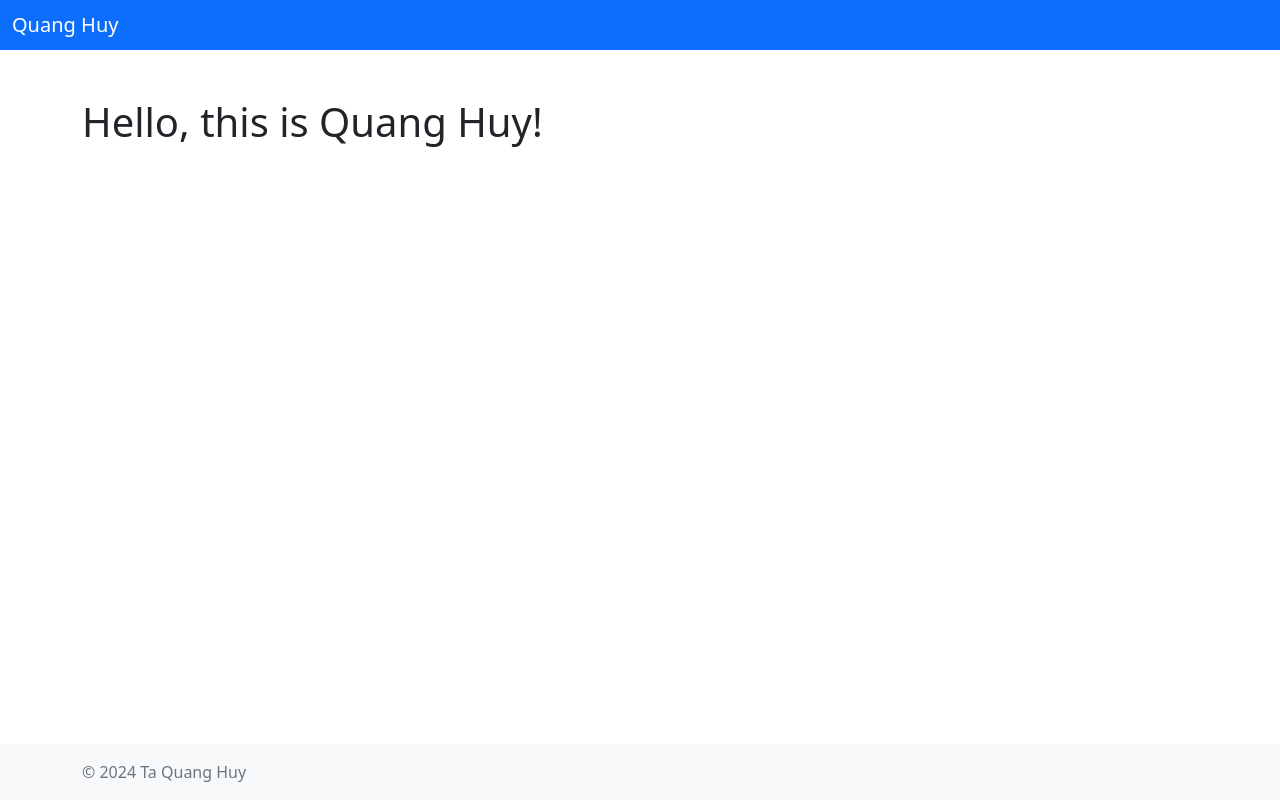
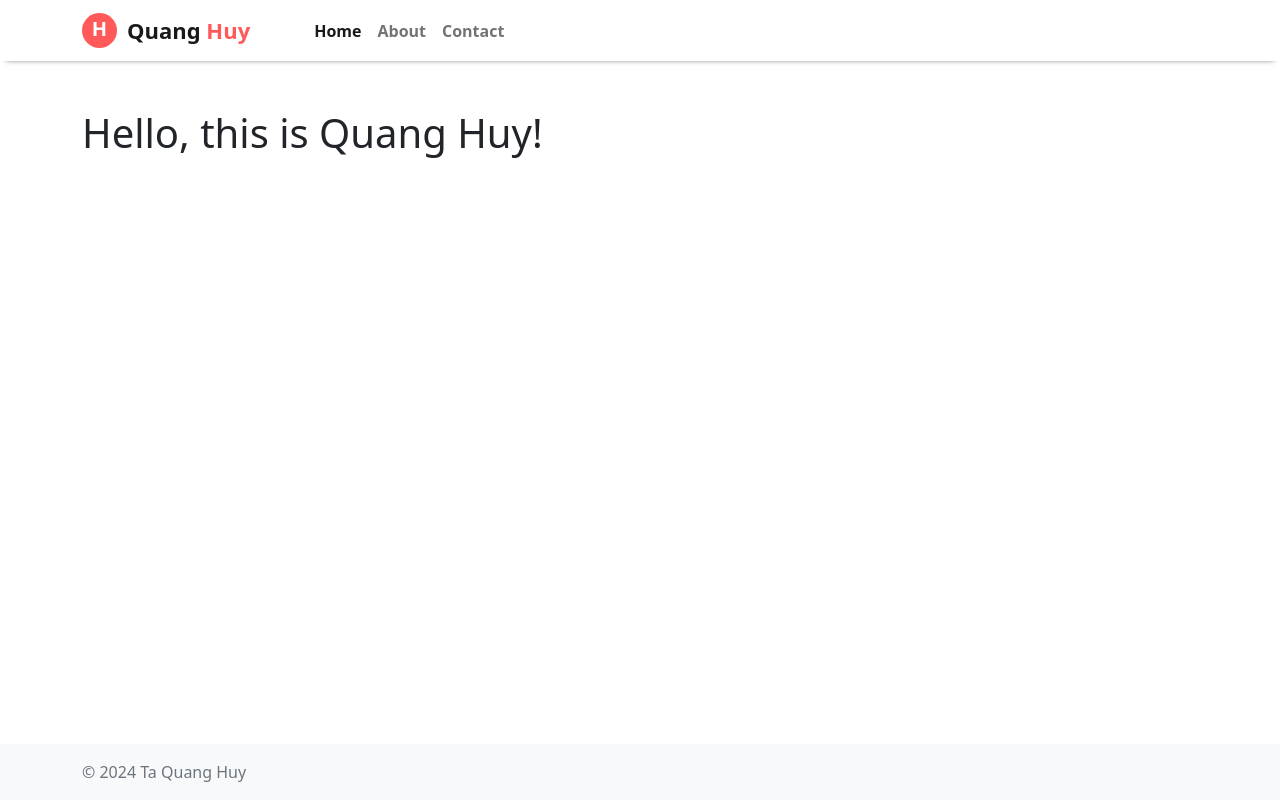
Before and after one commit to qhuy1901/qhuy1901-info, a plain HTML site: page index.html in a window 1280 px wide. Drawn offline with Linux system fonts and the light colour scheme.

Commit message:
Add navbar content

```diff
--- a/index.html
+++ b/index.html
@@ -4,15 +4,35 @@
     <meta charset="UTF-8">
     <meta name="viewport" content="width=device-width, initial-scale=1.0">
     <title>Quang Huy</title>
+    <link rel="stylesheet" href="static/css/main.css">
     <link rel="stylesheet" href="static/libs/bootstrap/css/bootstrap.min.css">
 </head>
 <body class="d-flex flex-column h-100">
     <header>
-        <nav class="navbar navbar-dark bg-primary">
-            <div class="container-fluid">
-                <span class="navbar-brand mb-0 h1">Quang Huy</span>
-            </div>
-        </nav>
+        <div class="container">
+            <nav class="navbar navbar-expand-lg">
+                <a class="navbar-brand" href="/">
+                    <div class="navbar-brand-logo text-center red-background">H</div>
+                    <div class="navbar-brand-text">Quang <span class="red-text">Huy</span></div>
+                </a>
+                <button class="navbar-toggler" type="button" data-bs-toggle="collapse" data-bs-target="#navbarNav" aria-controls="navbarNav" aria-expanded="false" aria-label="Toggle navigation">
+                    <span class="navbar-toggler-icon"></span>
+                  </button>
+                  <div class="collapse navbar-collapse ms-100" id="navbarNav">
+                    <ul class="navbar-nav">
+                      <li class="nav-item">
+                        <a class="nav-link active" aria-current="page" href="#">Home</a>
+                      </li>
+                      <li class="nav-item">
+                        <a class="nav-link" href="#">About</a>
+                      </li>
+                      <li class="nav-item">
+                        <a class="nav-link" href="#">Contact</a>
+                      </li>
+                    </ul>
+                  </div>
+            </nav>
+        </div>
     </header>
 
     <main>
@@ -28,5 +48,6 @@
     </footer>
 
     <script src="static/libs/bootstrap/js/bootstrap.min.js" ></script>
+    <script src="static/libs/jquery/jquery-3.7.1.min.js" ></script>
 </body>
 </html>
--- /dev/null
+++ b/static/css/main.css
@@ -0,0 +1,37 @@
+header {
+    box-shadow: 0 4px 6px -6px #222;
+}
+
+nav .navbar-brand {
+    display: flex;
+}
+
+nav .navbar-brand-logo {
+    color: white;
+    font-weight: bold;
+    font-size: 20px;
+    height: 35px;
+    width: 35px;
+    padding: 1px 0;
+    border-radius: 50%;
+}
+
+nav .navbar-brand-text {
+    font-size: 22px;
+    padding: 1px 0;
+    font-weight: bold;
+    margin-left: 10px;
+}
+
+.red-background {
+    background-color: #FF595A;
+}
+
+.red-text {
+    color: #FF595A;
+}
+
+#navbarNav {
+    margin-left: 40px;
+    font-weight: bold;
+}
```
